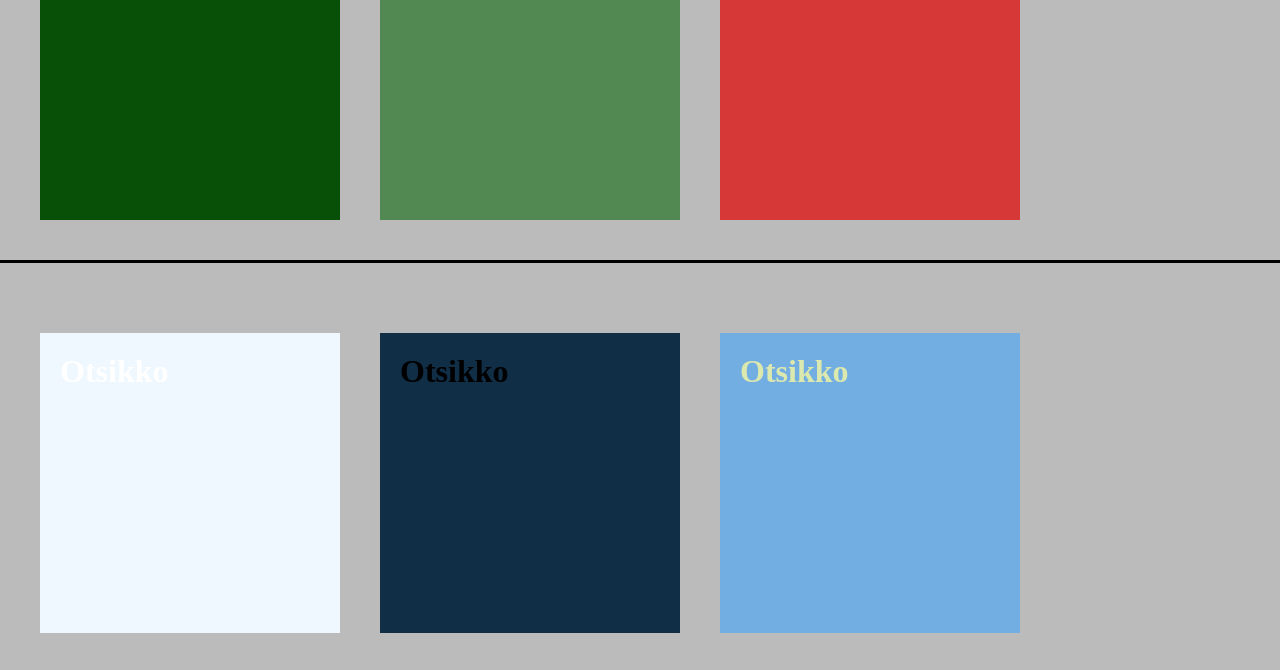
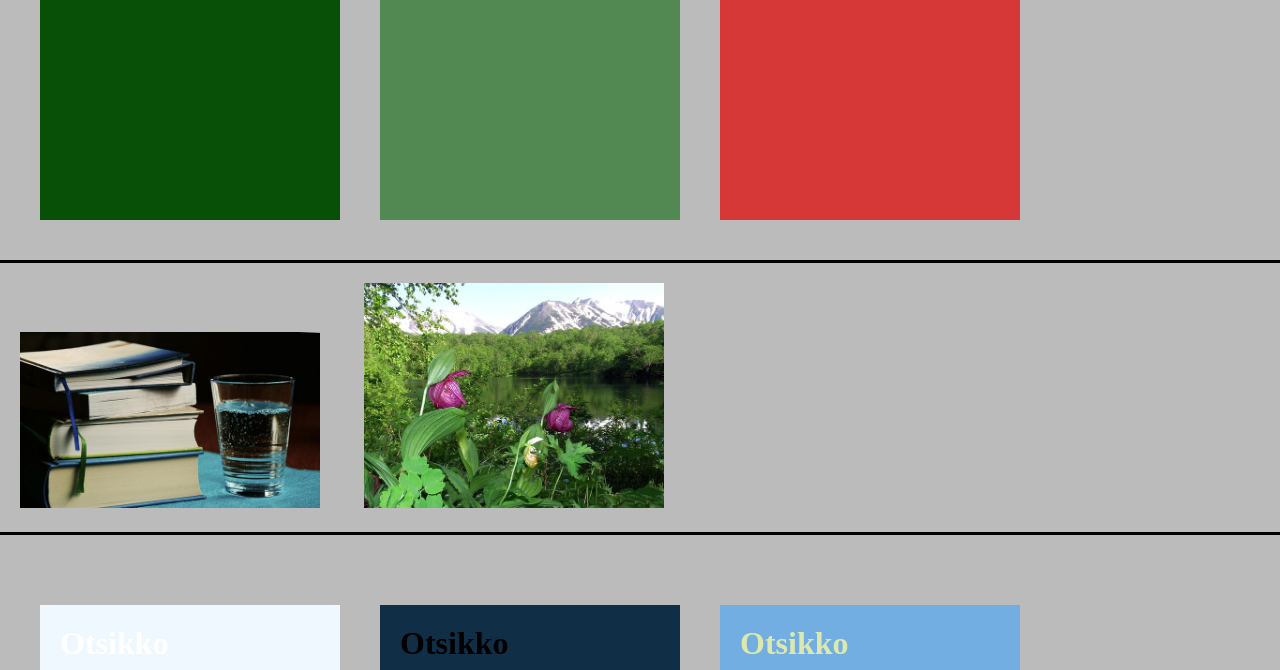
Before and after one commit to treduan/colorblindness-test, a plain HTML site: page index.html in a window 1280 px wide. Shown: the part 537-1207 px from the top of the page. Drawn offline with Linux system fonts and the light colour scheme.

Commit message:
Add images for testing accessibility

```diff
--- a/index.html
+++ b/index.html
@@ -89,6 +89,11 @@
             width: 100%;
             background-color: black;
         }
+        .kuva {
+            width: 300px;
+            margin: 20px;
+
+        }
     </style>
 </head>
 <body>
@@ -101,6 +106,11 @@
     <div class="div5"><h1>Otsikko</h1></div>
     <div class="div6"><h1>Otsikko</h1></div>
 </div>
+    <div class="line"></div>
+    <div>
+        <img class="kuva" src="./images/books.jpg" alt="Kirjapino">
+        <img class="kuva" src="./images/ladys-slipper.jpg">
+    </div>
 <div class="line"></div>
     <div class="contrastdiv">
         <div class="contrast1"><h1>Otsikko</h1></div>
@@ -110,5 +120,6 @@
         <div class="contrast5"><h1>Otsikko</h1></div>
         <div class="contrast6"><h1>Otsikko</h1></div>
     </div>
+
 </body>
 </html>
```
Also changed, not shown: images/books.jpg (added), images/ladys-slipper.jpg (added).
